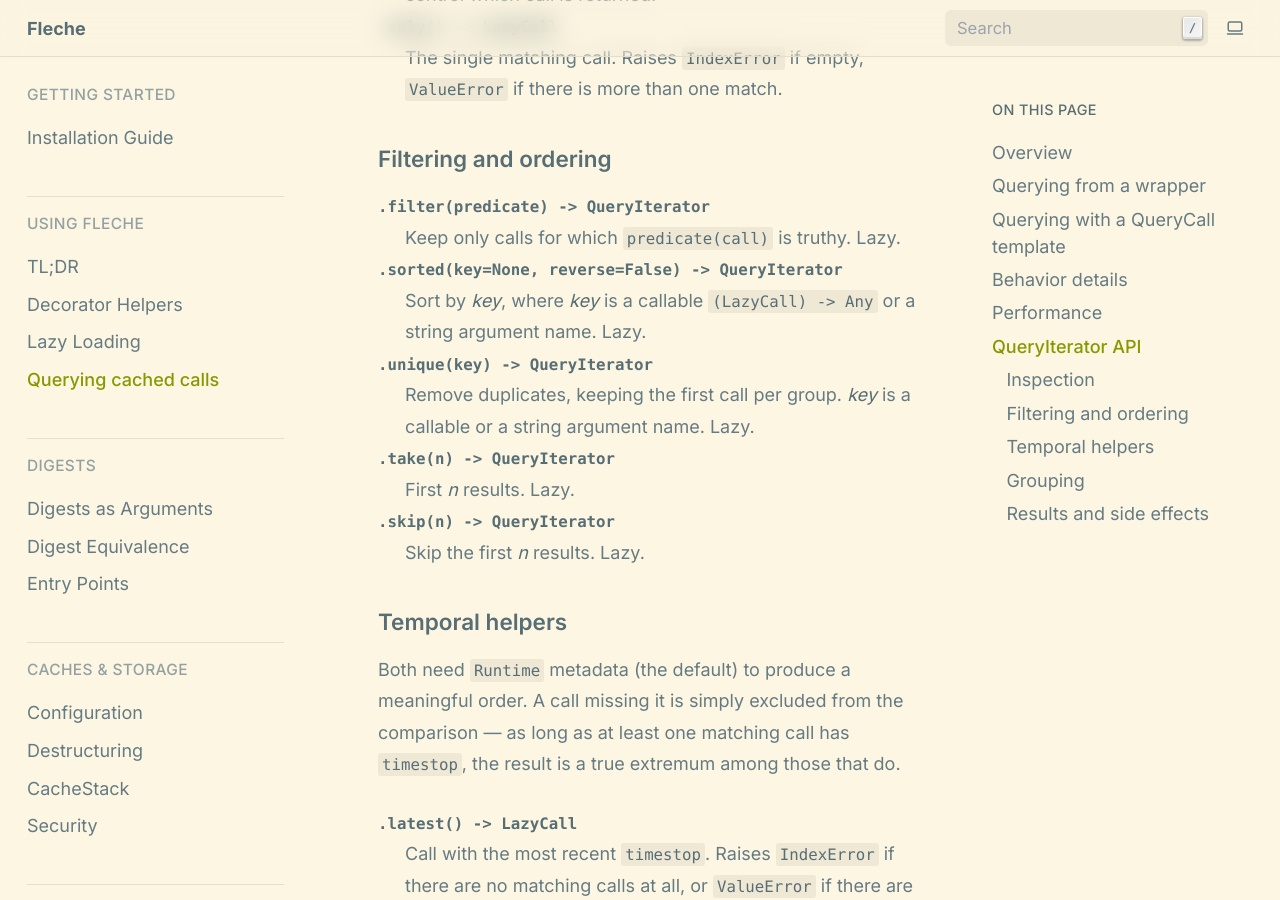
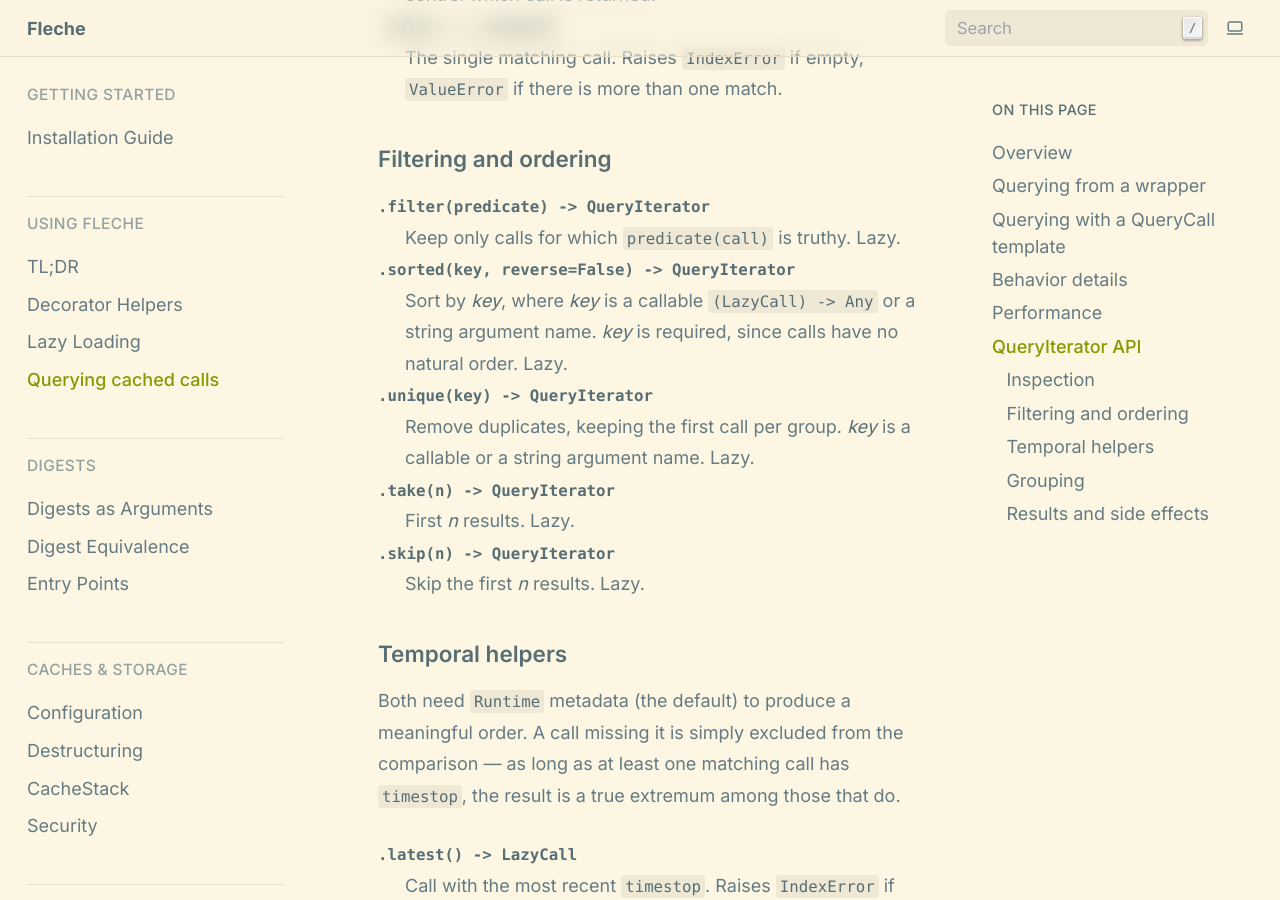
Before and after one commit to pmrv/fleche, a Sphinx documentation site: the page built from docs/usage/query.rst, in a window 1280 px wide and 900 px high, scrolled down 4428 px. Built offline with Sphinx 7.4.7, drawn with Linux system fonts in a browser that asks for light colours; pages that are not in the unit, such as notebooks, are missing from menus.

Commit message:
fix(query): require a key for QueryIterator.sorted()
ty 0.0.99 flags builtins.sorted(self, key=None) as no-matching-overload:
LazyCall defines no ordering, so the key-less path raised
'TypeError: < not supported' as soon as there were two or more results.
Make key required (matching unique()/groupby()) so the mistake fails at
call time instead of mid-iteration.

Co-authored-by: Marvin Poul <2719909+pmrv@users.noreply.github.com>
Co-Authored-By: Claude Opus 5.5 <noreply@anthropic.com>

```diff
--- a/docs/usage/query.rst
+++ b/docs/usage/query.rst
@@ -139,9 +139,10 @@ Filtering and ordering
 ``.filter(predicate) -> QueryIterator``
     Keep only calls for which ``predicate(call)`` is truthy.  Lazy.
 
-``.sorted(key=None, reverse=False) -> QueryIterator``
+``.sorted(key, reverse=False) -> QueryIterator``
     Sort by *key*, where *key* is a callable ``(LazyCall) -> Any`` or
-    a string argument name.  Lazy.
+    a string argument name.  *key* is required, since calls have no
+    natural order.  Lazy.
 
 ``.unique(key) -> QueryIterator``
     Remove duplicates, keeping the first call per group.  *key* is a
```
Also changed, not shown: 1 other file.
